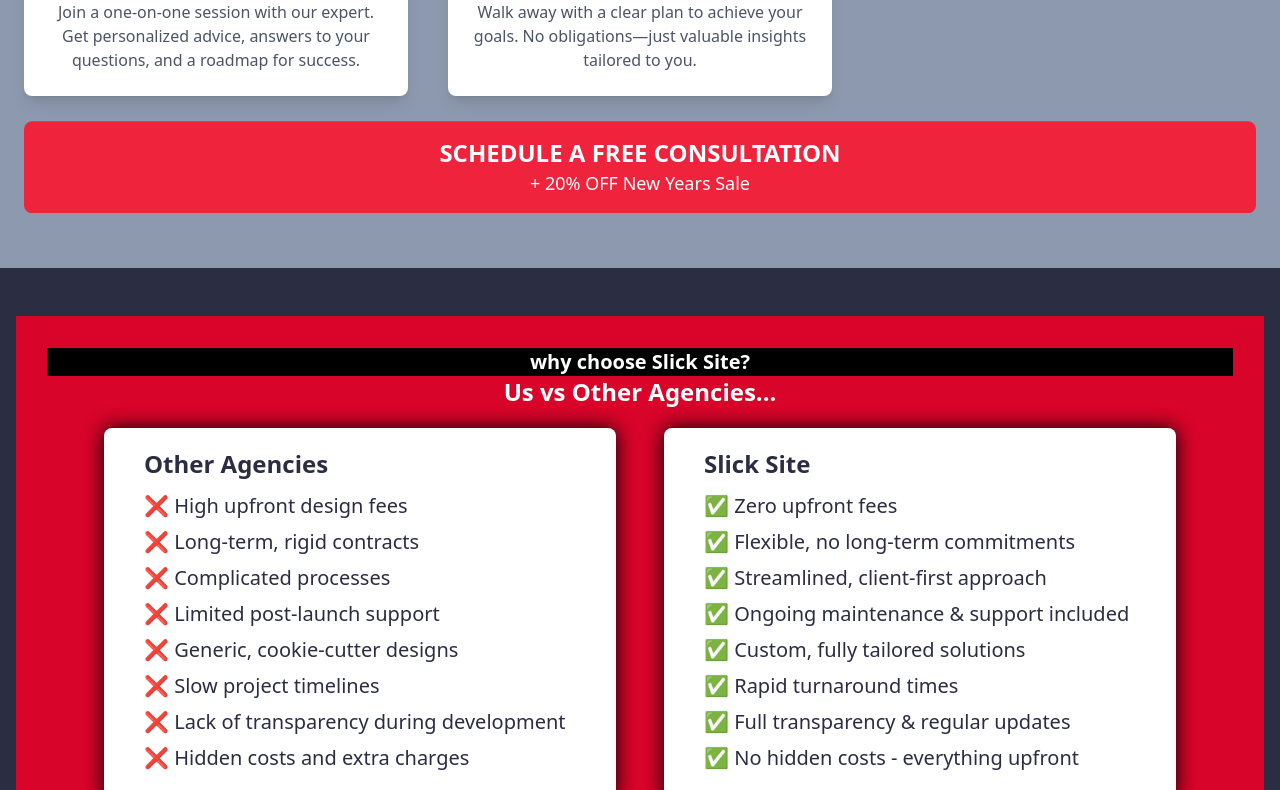
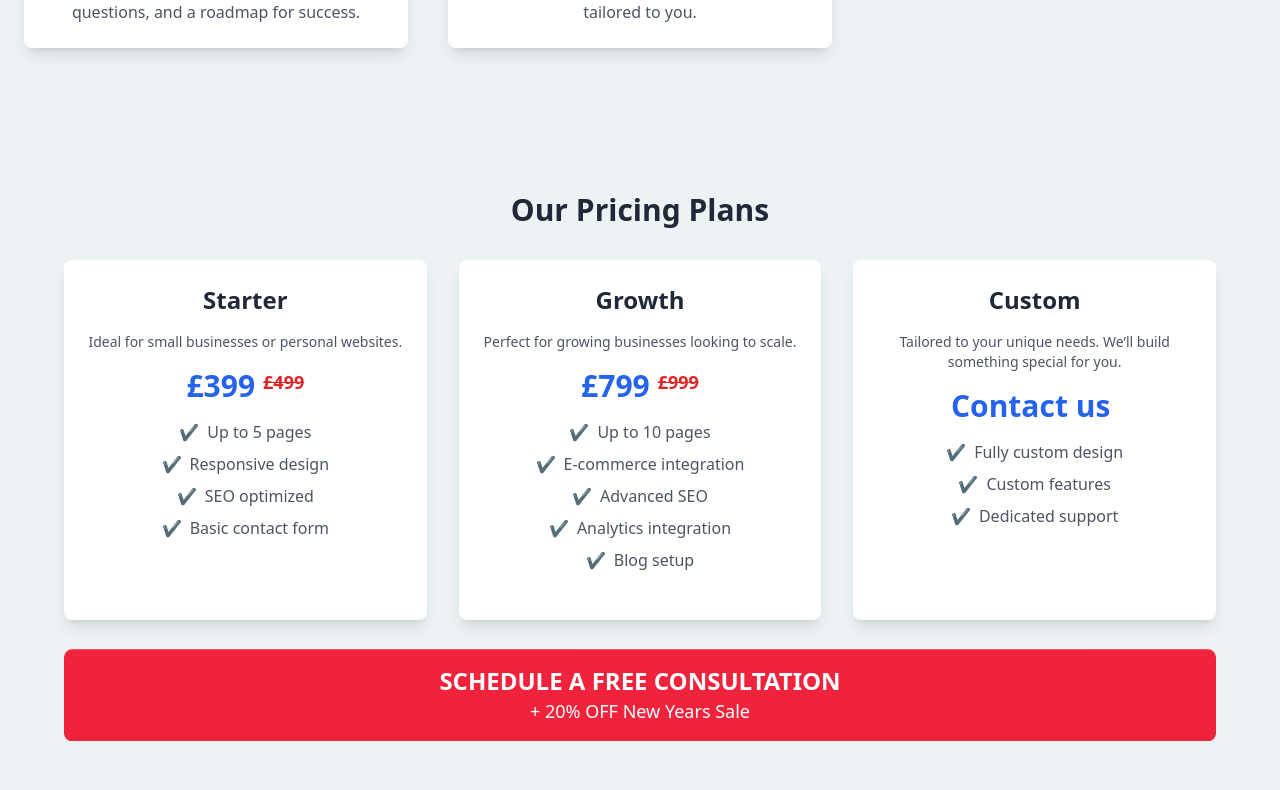
Before and after one commit to Leorev01/Landing_Page, a Next.js app: page / in a window 1280 px wide. Shown: the part 4285-5075 px from the top of the page. Built offline with nearby package versions, Linux system fonts and the light colour scheme.

Commit message:
Adds pricing section

```diff
--- a/app/page.tsx
+++ b/app/page.tsx
@@ -2,6 +2,7 @@
 import FourthSection from "@/components/FourthSection";
 import HowItWorks from "@/components/HowItWorks";
 import OpeningSection from "@/components/OpeningSection";
+import PricingSection from "@/components/PricingSection";
 import Projects from "@/components/Projects";
 import SecondSection from "@/components/SecondSection";
 import TestimonialCarousel from "@/components/Testimonials";
@@ -16,6 +17,7 @@
       <Projects />
       <TestimonialCarousel />
       <HowItWorks />
+      <PricingSection />
       <ThirdSection />
       <FourthSection />
       <Footer />
--- a/components/HowItWorks.tsx
+++ b/components/HowItWorks.tsx
@@ -1,8 +1,6 @@
-import SalesButton from "./SalesButton";
-
 export default function HowItWorks() {
     return (
-      <section className="bg-[#8D99AE] py-8 my-12 px-6">
+      <section className="bg-[#EDF2F4] py-8 px-6">
         <div className="max-w-7xl mx-auto text-center">
           <h2 className="text-3xl font-bold text-gray-800 mb-6">
             How It Works: Your Journey to Success Starts Here!
@@ -79,7 +77,6 @@
           </div>
 
           <div className="mt-12">
-            <SalesButton />
           </div>
         </div>
       </section>
--- /dev/null
+++ b/components/PricingSection.tsx
@@ -0,0 +1,85 @@
+import SalesButton from "./SalesButton";
+
+interface PricingTier {
+  title: string;
+  description: string;
+  price: string;
+  now: string;
+  features: string[];
+}
+
+const pricingData: PricingTier[] = [
+  {
+    title: "Starter",
+    description: "Ideal for small businesses or personal websites.",
+    price: "£499",
+    now: "£399",
+    features: [
+      "Up to 5 pages",
+      "Responsive design",
+      "SEO optimized",
+      "Basic contact form"
+    ],
+  },
+  {
+    title: "Growth",
+    description: "Perfect for growing businesses looking to scale.",
+    price: "£999",
+    now: "£799",
+    features: [
+      "Up to 10 pages",
+      "E-commerce integration",
+      "Advanced SEO",
+      "Analytics integration",
+      "Blog setup"
+    ],
+  },
+  {
+    title: "Custom",
+    description: "Tailored to your unique needs. We’ll build something special for you.",
+    price: "",
+    now: "Contact us",
+    features: ["Fully custom design", "Custom features", "Dedicated support"],
+  }
+];
+
+const PricingComponent = () => {
+  return (
+    <section className="py-16 bg-[#EDF2F4] dark:bg-gray-800 mb-8">
+      <div className="max-w-6xl mx-auto text-center">
+        <h2 className="text-3xl font-semibold text-gray-800 dark:text-white mb-8">
+          Our Pricing Plans
+        </h2>
+        <div className="grid sm:grid-cols-1 md:grid-cols-3 gap-8 pb-8">
+          {pricingData.map((tier, index) => (
+            <div
+              key={index}
+              className="bg-white dark:bg-gray-700 shadow-lg rounded-lg p-6 text-center"
+            >
+              <h3 className="text-2xl font-semibold text-gray-800 dark:text-white mb-4">
+                {tier.title}
+              </h3>
+              <p className="text-sm text-gray-600 dark:text-gray-300 mb-4">
+                {tier.description}
+              </p>
+              <div className="flex flex-row gap-2 justify-center font-bold mb-4">
+                <p className="text-blue-600 text-3xl">{tier.now}</p>
+                <p className="text-red-600 line-through text-lg">{tier.price}</p>
+              </div>
+              <ul className="space-y-2 mb-6">
+                {tier.features.map((feature, idx) => (
+                  <li key={idx} className="text-gray-600 dark:text-gray-300">
+                    <span className="mr-2">✔</span>{feature}
+                  </li>
+                ))}
+              </ul>
+            </div>
+          ))}
+        </div>
+        <SalesButton />
+      </div>
+    </section>
+  );
+};
+
+export default PricingComponent;
```
